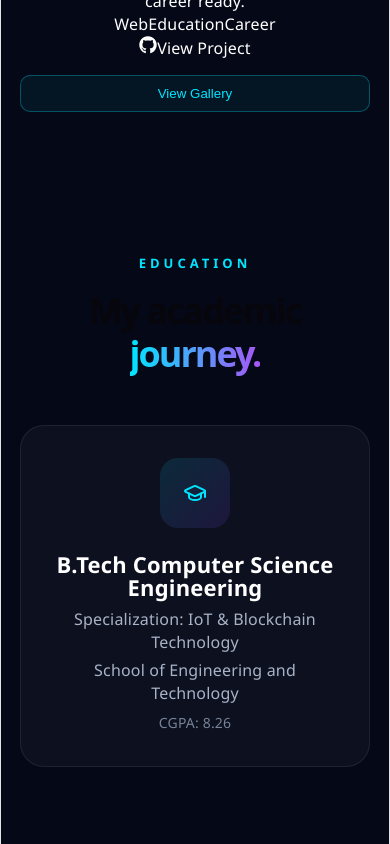
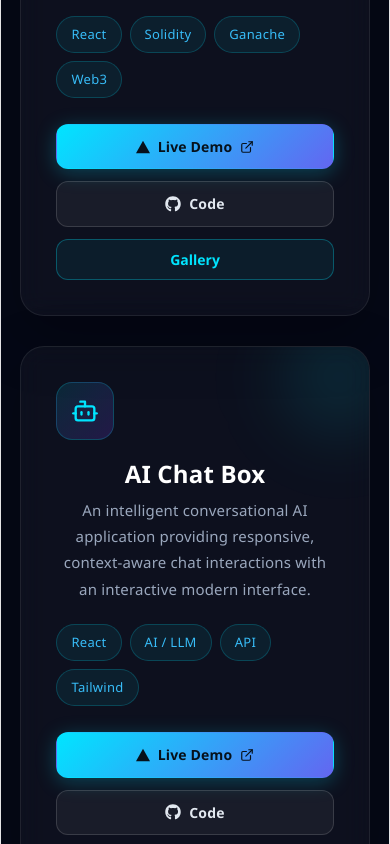
Before and after one commit to pawansolunke31-pixel/pawan-portfolio, a React (Vite) app: page / in a window 390 px wide. Shown: the part 4280-5124 px from the top of the page. Built offline with nearby package versions, Linux system fonts and the light colour scheme.

Commit message:
Add Vercel project links, AI Chat Box, and DEV badge

```diff
--- a/src/App.css
+++ b/src/App.css
@@ -621,29 +621,185 @@ a {
 
 
 /* =========================
+   PROJECTS
+========================= */
+
+.projects-grid {
+  display: grid;
+  grid-template-columns: repeat(auto-fit, minmax(320px, 1fr));
+  gap: 30px;
+}
+
+.project-card {
+  padding: 35px;
+  border-radius: 24px;
+  background: rgba(255, 255, 255, 0.035);
+  border: 1px solid rgba(255, 255, 255, 0.08);
+  box-shadow: 0 20px 60px rgba(0, 0, 0, 0.25);
+  backdrop-filter: blur(12px);
+  position: relative;
+  overflow: hidden;
+  display: flex;
+  flex-direction: column;
+  transition: transform 0.35s ease, border-color 0.35s ease, box-shadow 0.35s ease;
+}
+
+.project-card::before {
+  content: "";
+  position: absolute;
+  width: 180px;
+  height: 180px;
+  top: -60px;
+  right: -60px;
+  background: radial-gradient(circle, rgba(0, 229, 255, 0.15), transparent 70%);
+  filter: blur(30px);
+  border-radius: 50%;
+  pointer-events: none;
+  transition: opacity 0.35s ease;
+}
+
+.project-card:hover {
+  transform: translateY(-8px);
+  border-color: rgba(0, 229, 255, 0.35);
+  box-shadow: 0 25px 70px rgba(0, 229, 255, 0.12), 0 10px 30px rgba(0, 0, 0, 0.4);
+}
+
+.project-icon {
+  width: 58px;
+  height: 58px;
+  border-radius: 16px;
+  background: linear-gradient(135deg, rgba(0, 229, 255, 0.12), rgba(124, 58, 237, 0.2));
+  border: 1px solid rgba(0, 229, 255, 0.2);
+  display: flex;
+  align-items: center;
+  justify-content: center;
+  margin-bottom: 22px;
+  color: #00e5ff;
+}
+
+.project-card h3 {
+  font-size: 24px;
+  font-weight: 700;
+  margin-bottom: 12px;
+  color: #ffffff;
+}
+
+.project-dev-badge {
+  display: inline-flex;
+  align-items: center;
+  gap: 6px;
+  font-size: 13px;
+  font-weight: 600;
+  color: #00e5ff;
+  letter-spacing: 0.5px;
+  margin-bottom: 14px;
+  padding: 4px 12px;
+  border-radius: 8px;
+  background: rgba(0, 229, 255, 0.08);
+  border: 1px solid rgba(0, 229, 255, 0.22);
+  width: fit-content;
+}
+
+.project-card p {
+  color: #9aa7bd;
+  line-height: 1.75;
+  font-size: 15px;
+  margin-bottom: 22px;
+  flex-grow: 1;
+}
+
+.project-tech {
+  display: flex;
+  flex-wrap: wrap;
+  gap: 8px;
+  margin-bottom: 26px;
+}
+
+.project-tech span {
+  padding: 6px 14px;
+  border-radius: 50px;
+  background: rgba(0, 229, 255, 0.07);
+  border: 1px solid rgba(0, 229, 255, 0.2);
+  color: #38bdf8;
+  font-size: 13px;
+  font-weight: 500;
+  letter-spacing: 0.3px;
+}
+
+.project-actions {
+  display: flex;
+  flex-wrap: wrap;
+  gap: 12px;
+  align-items: center;
+  margin-top: auto;
+}
+
+.project-btn {
+  display: inline-flex;
+  align-items: center;
+  justify-content: center;
+  gap: 8px;
+  padding: 10px 18px;
+  border-radius: 12px;
+  font-size: 14px;
+  font-weight: 600;
+  text-decoration: none;
+  cursor: pointer;
+  transition: all 0.3s ease;
+  font-family: inherit;
+}
+
+/* Live Demo (Vercel) Button */
+.live-btn {
+  background: linear-gradient(135deg, #00e5ff, #6366f1);
+  color: #06111b;
+  border: 1px solid transparent;
+  box-shadow: 0 4px 20px rgba(0, 229, 255, 0.25);
+}
+
+.live-btn:hover {
+  transform: translateY(-2px);
+  box-shadow: 0 6px 26px rgba(0, 229, 255, 0.45);
+  color: #000000;
+}
+
+/* Secondary GitHub Button */
+.github-btn {
+  background: rgba(255, 255, 255, 0.05);
+  border: 1px solid rgba(255, 255, 255, 0.14);
+  color: #e2e8f0;
+}
+
+.github-btn:hover {
+  background: rgba(255, 255, 255, 0.1);
+  border-color: rgba(0, 229, 255, 0.4);
+  color: #00e5ff;
+  transform: translateY(-2px);
+}
+
+/* =========================
    PROJECT GALLERY
 ========================= */
 
 .gallery-btn {
-  margin-top: 15px;
-  padding: 10px 16px;
-
-  border-radius: 10px;
-
+  padding: 10px 18px;
+  border-radius: 12px;
   border: 1px solid rgba(0, 229, 255, 0.3);
-
   background: rgba(0, 229, 255, 0.06);
-
   color: #00e5ff;
-
   cursor: pointer;
-
   transition: 0.3s;
+  font-size: 14px;
+  font-weight: 600;
+  display: inline-flex;
+  align-items: center;
+  justify-content: center;
+  gap: 8px;
 }
 
 .gallery-btn:hover {
-  background: rgba(0, 229, 255, 0.12);
-
+  background: rgba(0, 229, 255, 0.15);
+  border-color: #00e5ff;
   transform: translateY(-2px);
 }
 
@@ -983,7 +1139,7 @@ footer {
   }
 
   .projects-grid {
-    grid-template-columns: 1fr;
+    grid-template-columns: repeat(auto-fit, minmax(300px, 1fr));
   }
 }
 
@@ -1091,7 +1247,7 @@ footer {
     width: 100%;
   }
 
-  .project-link-btn,
+  .project-btn,
   .gallery-btn {
     width: 100%;
   }
--- a/src/App.jsx
+++ b/src/App.jsx
@@ -16,9 +16,11 @@ import {
   ChevronLeft,
   ChevronRight,
   X,
+  Bot,
 } from "lucide-react";
 
 import { FaGithub, FaLinkedin } from "react-icons/fa";
+import { SiVercel } from "react-icons/si";
 function App() {
 
   const [galleryOpen, setGalleryOpen] = useState(false);
@@ -276,10 +278,12 @@ function App() {
     <div className="project-card">
 
       <div className="project-icon">
-        <Blocks />
+        <Blocks size={28} />
       </div>
 
       <h3>Blockchain Voting System</h3>
+
+      <div className="project-dev-badge">DEV :- Pawan Solunke</div>
 
       <p>
         A decentralized blockchain-based voting application designed to
@@ -293,17 +297,31 @@ function App() {
         <span>Web3</span>
       </div>
 
+      <div className="project-actions">
+        <a
+          href="https://blockchain-voting-system-blue.vercel.app/"
+          target="_blank"
+          rel="noopener noreferrer"
+          className="project-btn live-btn"
+          title="Open Live Demo on Vercel"
+        >
+          <SiVercel size={14} />
+          Live Demo
+          <ExternalLink size={14} />
+        </a>
+
         <a
           href="https://github.com/pawansolunke31-pixel"
           target="_blank"
           rel="noopener noreferrer"
+          className="project-btn github-btn"
         >
-        <FaGithub size={18} />
-        View Project
+          <FaGithub size={16} />
+          Code
         </a>
 
         <button
-        className="gallery-btn"
+          className="project-btn gallery-btn"
           onClick={() => {
             setGalleryProject("blockchain-voting");
             setGalleryTotal(9);
@@ -311,8 +329,9 @@ function App() {
             setGalleryOpen(true);
           }}
         >
-        View Gallery
+          Gallery
         </button>
+      </div>
 
     </div>
 
@@ -320,7 +339,54 @@ function App() {
     <div className="project-card">
 
       <div className="project-icon">
-        <GraduationCap />
+        <Bot size={28} />
+      </div>
+
+      <h3>AI Chat Box</h3>
+
+      <p>
+        An intelligent conversational AI application providing responsive,
+        context-aware chat interactions with an interactive modern interface.
+      </p>
+
+      <div className="project-tech">
+        <span>React</span>
+        <span>AI / LLM</span>
+        <span>API</span>
+        <span>Tailwind</span>
+      </div>
+
+      <div className="project-actions">
+        <a
+          href="https://pawan-ai-chat-box.vercel.app/"
+          target="_blank"
+          rel="noopener noreferrer"
+          className="project-btn live-btn"
+          title="Open Live Demo on Vercel"
+        >
+          <SiVercel size={14} />
+          Live Demo
+          <ExternalLink size={14} />
+        </a>
+
+        <a
+          href="https://github.com/pawansolunke31-pixel"
+          target="_blank"
+          rel="noopener noreferrer"
+          className="project-btn github-btn"
+        >
+          <FaGithub size={16} />
+          Code
+        </a>
+      </div>
+
+    </div>
+
+
+    <div className="project-card">
+
+      <div className="project-icon">
+        <GraduationCap size={28} />
       </div>
 
       <h3>Campus Readiness Platform</h3>
@@ -336,17 +402,19 @@ function App() {
         <span>Career</span>
       </div>
 
+      <div className="project-actions">
         <a
           href="https://github.com/pawansolunke31-pixel"
           target="_blank"
           rel="noopener noreferrer"
+          className="project-btn github-btn"
         >
-        <FaGithub size={18} />
-        View Project
+          <FaGithub size={16} />
+          Code
         </a>
 
         <button
-        className="gallery-btn"
+          className="project-btn gallery-btn"
           onClick={() => {
             setGalleryProject("campus-readiness");
             setGalleryTotal(5);
@@ -354,8 +422,9 @@ function App() {
             setGalleryOpen(true);
           }}
         >
-        View Gallery
+          Gallery
         </button>
+      </div>
 
     </div>
 
```
Lines whose indentation alone changed are shown as unchanged.
